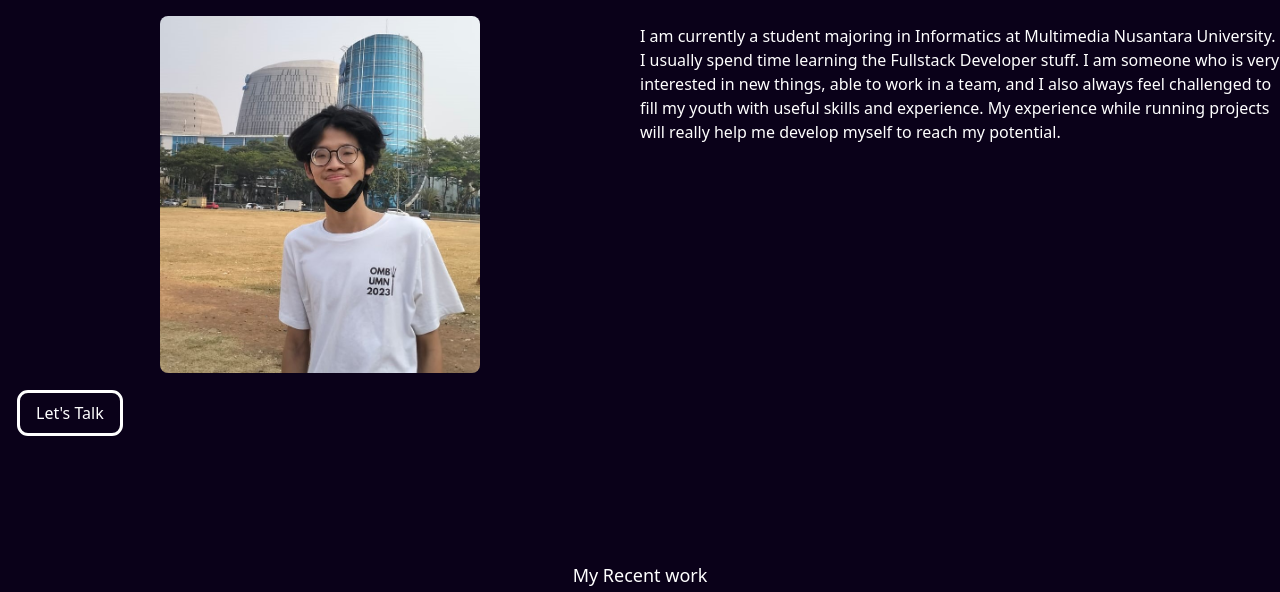
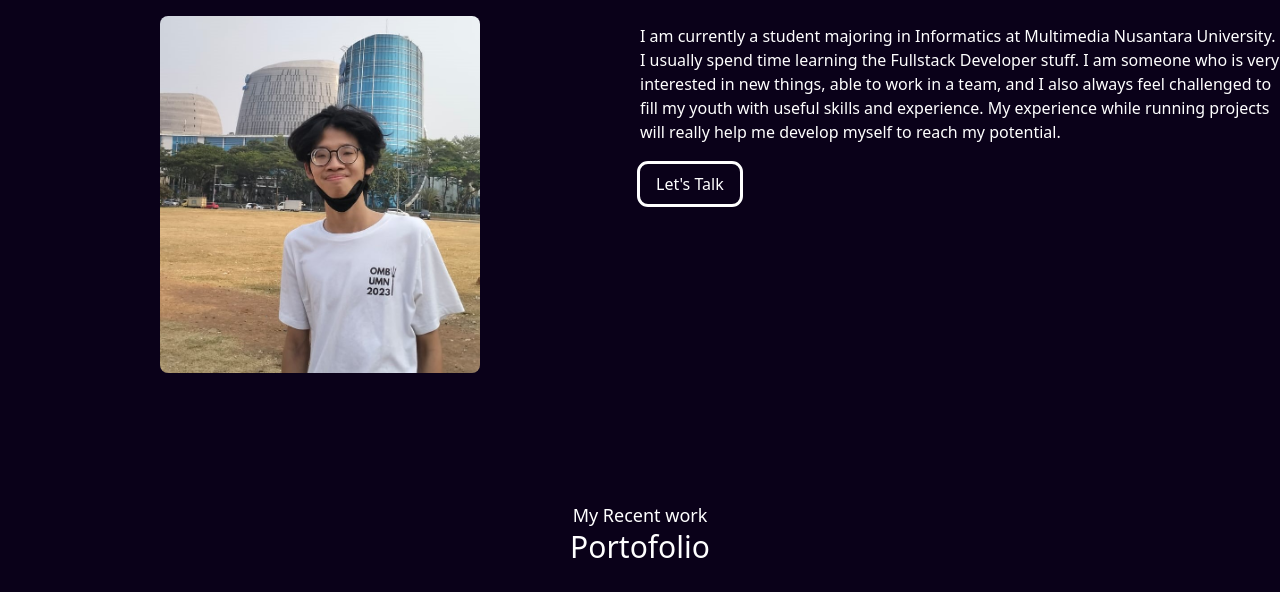
Before and after one commit to WMalvin31/malpinw, a website: page src/index.html in a window 1280 px wide. Shown: the part 735-1327 px from the top of the page. Drawn offline with nearby package versions, Linux system fonts and the light colour scheme.

Commit message:
memperbaiki beberapa tombol dan menambahkan tombol let's talk

```diff
--- a/src/index.html
+++ b/src/index.html
@@ -90,9 +90,7 @@
                             stuff. I am someone who is very interested in new things, able to work in a team, and I also always feel challenged to fill my youth with
                             useful skills and experience. My experience while running projects will really help me develop myself to reach my potential.
                         </p>
-                    </div>
-                    <div class="mx-5 mt-2">
-                        <button class="text-white outline mt-3 py-2 px-4 hover:bg-white hover:text-black text-bold text-base ease-in duration-200 rounded-lg">
+                        <button class="text-white outline mt-5 py-2 px-4 hover:bg-white hover:text-black text-bold text-base ease-in duration-200 rounded-lg">
                             <a href="#contact">Let's Talk</a>
                         </button>
                     </div>
```
